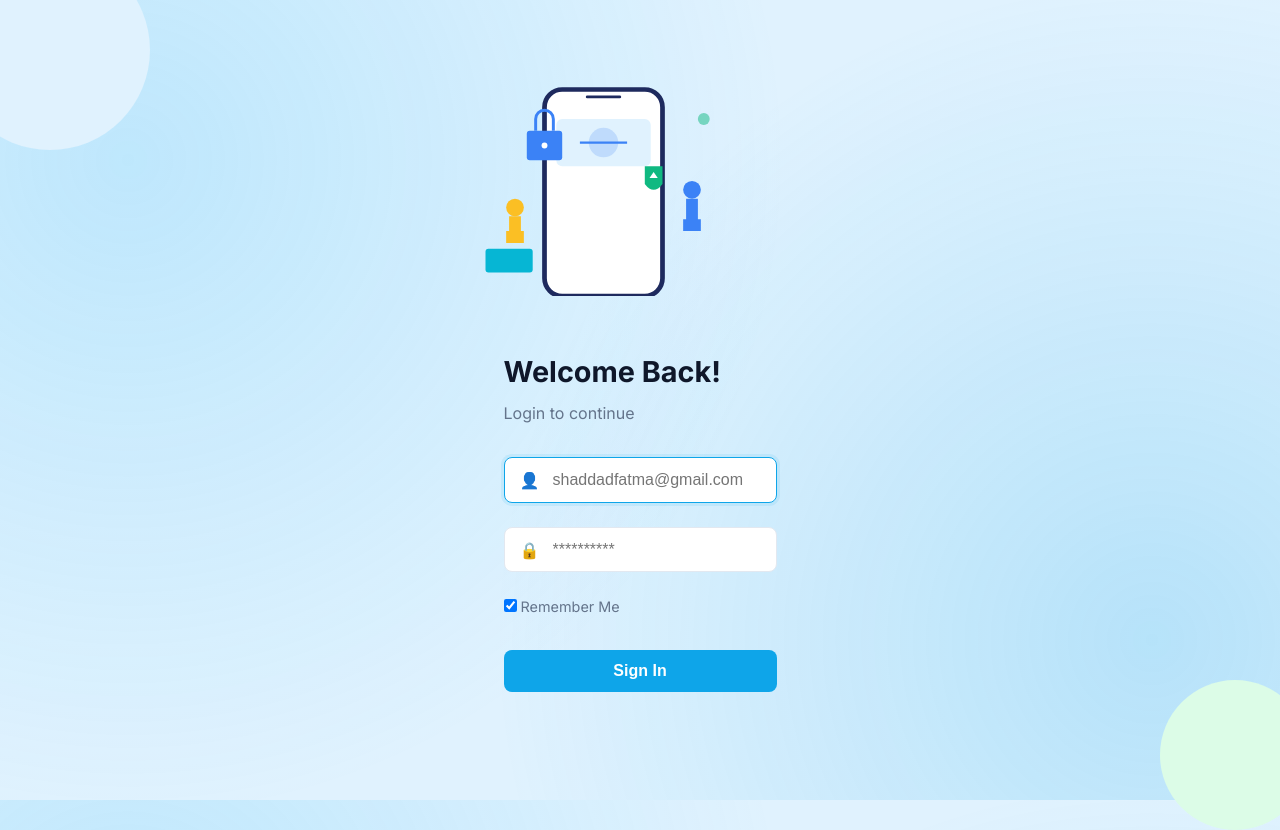
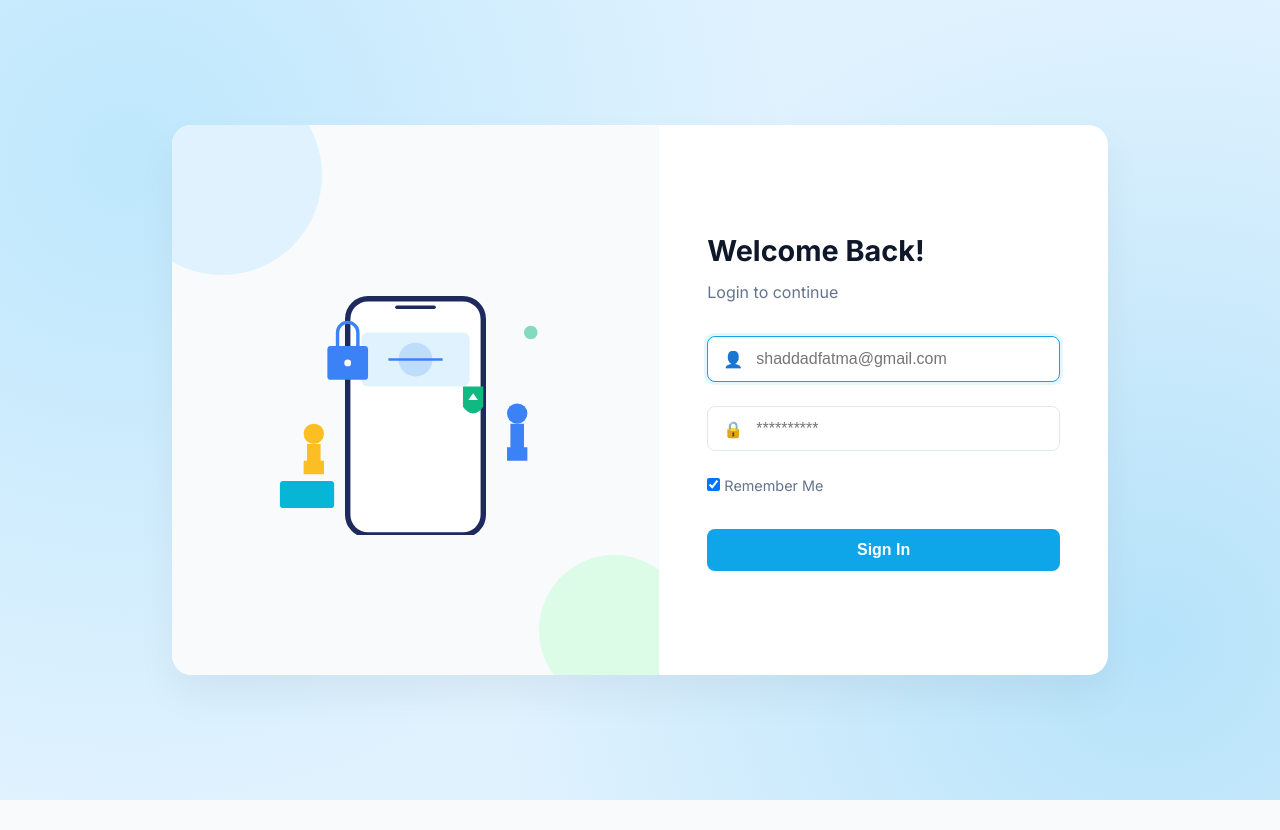
Before and after one commit to igorimc-bot/dashboard-bbproservice, a PHP site: page /login.php in a window 1280 px wide. After the commit the page ends 800 px from the top, so only its background shows below. Run offline with PHP 8.4, Linux system fonts and the light colour scheme; a stand-in replaces the project's code that opens the database connection.

Commit message:
Restore login page layout (2-column) and fix CSS syntax errors

```diff
--- a/style.css
+++ b/style.css
@@ -28,6 +28,9 @@ body {
 /* =========================================
    Login Page Styles
    ========================================= */
+/* =========================================
+   Login Page Styles
+   ========================================= */
 .login-page {
     display: flex;
     align-items: center;
@@ -38,7 +41,35 @@ body {
         radial-gradient(circle at 10% 20%, rgba(56, 189, 248, 0.2) 0%, transparent 50%),
         radial-gradient(circle at 90% 80%, rgba(14, 165, 233, 0.2) 0%, transparent 50%);
     font-family: 'Inter', sans-serif;
-    overflow-x: hidden;
+}
+
+.login-layout-container {
+    width: 100%;
+    max-width: 1000px;
+    padding: 2rem;
+    display: flex;
+    flex-direction: column;
+    gap: 1.5rem;
+}
+
+.login-main-card {
+    background: white;
+    border-radius: 20px;
+    box-shadow: 0 20px 40px rgba(0, 0, 0, 0.05);
+    display: flex;
+    overflow: hidden;
+    min-height: 550px;
+}
+
+.login-illustration-side {
+    flex: 1.2;
+    background: #f8fafc;
+    display: flex;
+    align-items: center;
+    justify-content: center;
+    padding: 2rem;
+    position: relative;
+    overflow: hidden;
 }
 
 .login-illustration-side img {
@@ -142,6 +173,11 @@ body {
     background: #0284c7;
 }
 
+.signup-prompt a {
+    color: #0ea5e9;
+    text-decoration: none;
+    font-weight: 600;
+}
 
 @media (max-width: 768px) {
     .login-main-card {
```
